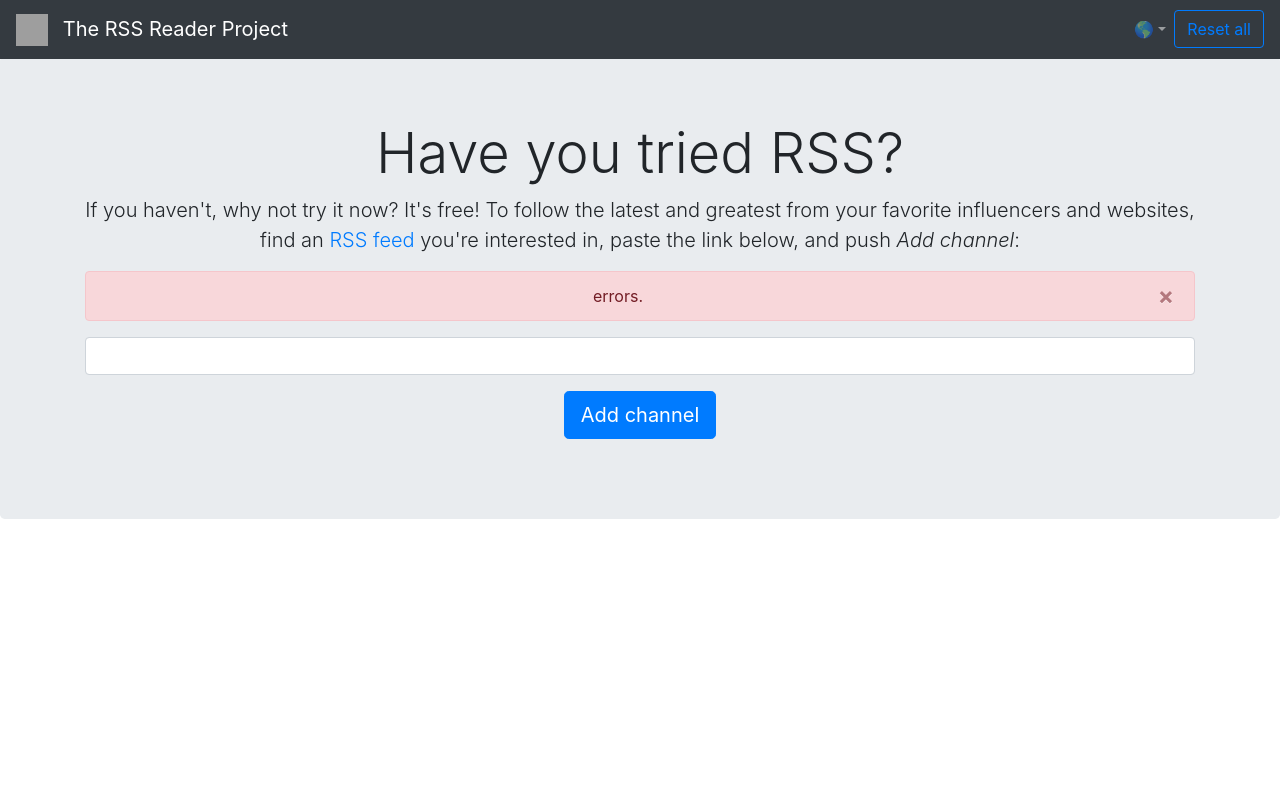
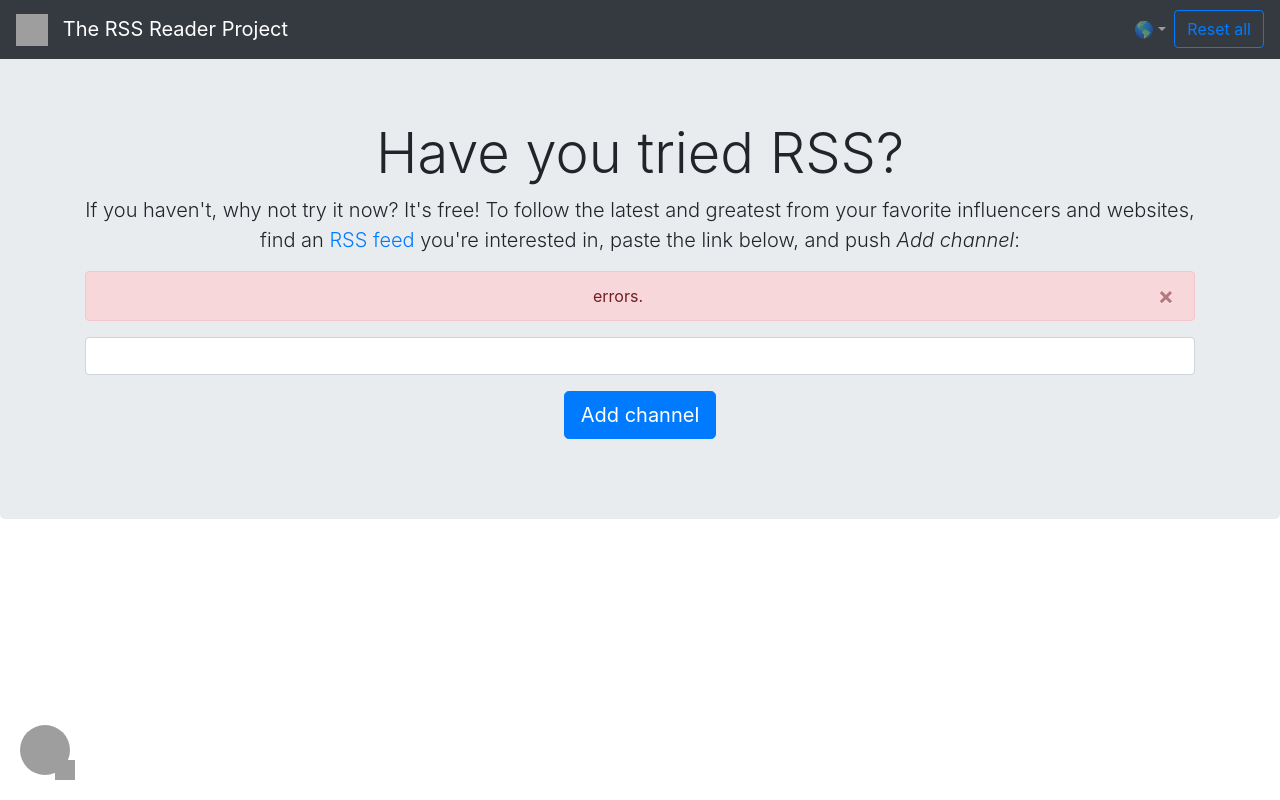
Before and after one commit to sol-un/frontend-project-lvl3, a website built with webpack: page src/template.pug in a window 1280 px wide. Built offline with nearby package versions, Linux system fonts and the light colour scheme; some packages are replaced by stand-ins of ours; grey boxes are pictures that could not be loaded; what on-change would draw is missing.

Commit message:
Add GitHub profile widget

```diff
--- a/src/index.js
+++ b/src/index.js
@@ -1,6 +1,8 @@
 import 'bootstrap/dist/js/bootstrap.min.js';
 import 'bootstrap/dist/css/bootstrap.min.css';
 import './styles.css';
+import addWidget from './widget.js';
 import app from '../bin/application.js';
 
 app();
+addWidget();
--- a/src/styles.css
+++ b/src/styles.css
@@ -2,3 +2,16 @@
 body {
   padding-top: 3.5rem;
 }
+
+#badge {
+  flex-wrap: wrap;
+  padding: 10px;
+  width: 100%;
+}
+
+.github-profile-badge {
+  position: fixed;
+
+  bottom: 20px;
+  left: 20px;
+}
--- a/src/template.pug
+++ b/src/template.pug
@@ -55,3 +55,6 @@ html
                 input(type="text" name="link").form-control.my-3
                 button(type="submit")#addButton.btn.btn-lg.btn-primary.mt-0.mb-3
         .container#channelNav
+      footer
+        #badge
+          div(data-user="sol-un").github-profile-badge.custom-background
--- /dev/null
+++ b/src/widget.js
@@ -0,0 +1,146 @@
+/*
+
+  This code for the GitHub profile badge widget is courtesy of Rapsssito: https://github.com/Rapsssito/github-profile-badge
+
+*/
+
+export default () => {
+  const BASE_SIZE = 50;
+  const LOGO_SIZE = 20;
+  const LOGO_OFFSET = 5;
+
+  const style = document.createElement('style');
+  style.innerHTML = `
+      .github-profile-badge-wrapper {
+          text-decoration: none;
+          display: flex;
+          -webkit-tap-highlight-color: transparent;
+          padding-bottom: ${LOGO_OFFSET}px;
+          padding-right: ${LOGO_OFFSET}px;
+        }
+        .github-profile-badge-img-wrapper {
+          position: relative;
+          height: ${BASE_SIZE}px;
+        }
+        .github-profile-badge-img {
+          border-radius: 50%;
+          width: ${BASE_SIZE}px;
+          height: ${BASE_SIZE}px;
+        }
+        .github-profile-badge-logo {
+          position: absolute;
+          bottom: -${LOGO_OFFSET}px;
+          right: -${LOGO_OFFSET}px;
+          width: ${LOGO_SIZE}px;
+          height: ${LOGO_SIZE}px;
+        }
+        .github-profile-badge-name-wrapper {
+          display: flex;
+          align-items: center;
+          overflow: hidden;
+          background: transparent;
+          align-self: stretch;
+          padding-left: ${BASE_SIZE / 2}px;
+          margin-left: -${BASE_SIZE / 2}px;
+          border-top-right-radius: ${BASE_SIZE / 2}px;
+          border-bottom-right-radius: ${BASE_SIZE / 2}px;
+          width: 0;
+          max-width: 0;
+          transition: all 0.5s ease;
+        }
+        .github-profile-badge-name {
+          font-size: 15px;
+          font-family: monospace;
+          font-weight: bold;
+          color: black;
+          margin: 0;
+          padding: 0;
+          margin-left: 5px;
+          margin-right: 10px;
+      }
+  `;
+  document.head.appendChild(style);
+
+  /**
+   * @param {string} username
+   */
+  function getWrapper(username) {
+    const wrapper = document.createElement('a');
+    wrapper.href = `https://github.com/${username}`;
+    wrapper.target = '_blank';
+    wrapper.className = 'github-profile-badge-wrapper';
+    return wrapper;
+  }
+
+  /**
+   * @param {string} username
+   */
+  function getProfile(username) {
+    const profileImg = document.createElement('img');
+    profileImg.src = `https://avatars.githubusercontent.com/${username}`;
+    profileImg.alt = `${username} GitHub Profile`;
+    profileImg.className = 'github-profile-badge-img';
+    return profileImg;
+  }
+
+  function getGitHubLogo() {
+    const logoImg = document.createElement('img');
+    logoImg.src = 'https://github.com/fluidicon.png';
+    logoImg.alt = 'GitHub logo';
+    logoImg.className = 'github-profile-badge-logo';
+    return logoImg;
+  }
+
+  /**
+   * @param {string} username
+   */
+  function getImagesDiv(username) {
+    const parentDiv = document.createElement('div');
+    parentDiv.className = 'github-profile-badge-img-wrapper';
+    parentDiv.appendChild(getProfile(username));
+    parentDiv.appendChild(getGitHubLogo());
+    return parentDiv;
+  }
+
+  /**
+   * @param {string} username
+   */
+  function getNameText() {
+    const nameText = document.createElement('p');
+    nameText.className = 'github-profile-badge-name';
+    nameText.innerHTML = 'sol&#8209;un';
+    return nameText;
+  }
+
+  /**
+   * @param {HTMLElement} widget
+   */
+  function fillWidget(widget) {
+    const username = widget.getAttribute('data-user');
+    const wrapper = getWrapper(username);
+
+    wrapper.appendChild(getImagesDiv(username));
+
+    const nameDiv = document.createElement('div');
+    nameDiv.className = 'github-profile-badge-name-wrapper';
+    const nameText = getNameText(username);
+    nameDiv.appendChild(nameText);
+    wrapper.appendChild(nameDiv);
+    wrapper.onpointerenter = () => {
+      const newWidth = '100px';
+      nameDiv.style.width = newWidth;
+      nameDiv.style.maxWidth = newWidth;
+    };
+    wrapper.onpointerleave = () => {
+      nameDiv.style.width = 0;
+      nameDiv.style.maxWidth = 0;
+    };
+
+    widget.appendChild(wrapper);
+  }
+
+  const widgets = document.getElementsByClassName('github-profile-badge');
+  for (let i = 0; i < widgets.length; i += 1) {
+    fillWidget(widgets[i]);
+  }
+};
```
